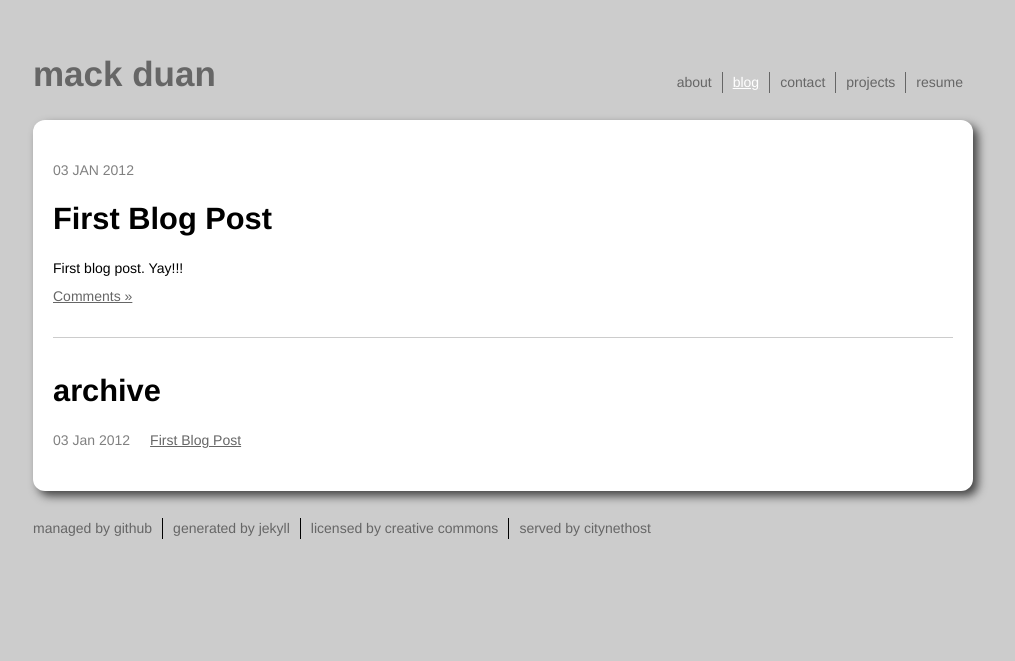
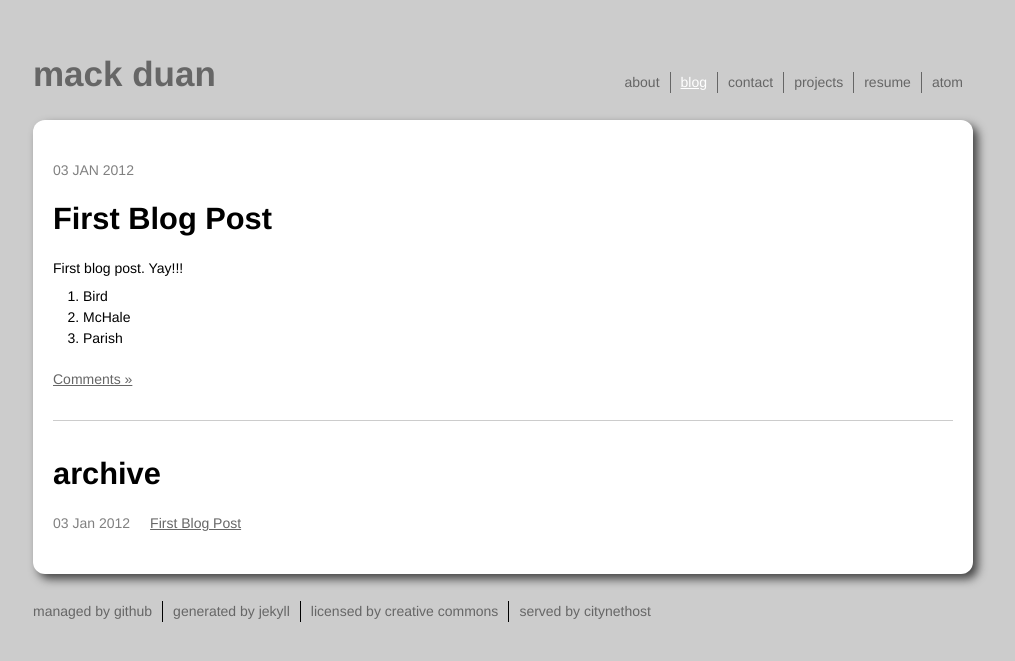
Before and after one commit to mduan/blog, a Jekyll site: the page built from index.html, in a window 1280 px wide. Shown: the top 661 px of the page, without its empty margins (137-1152 px from the left). Built offline with Jekyll 4.4.1, drawn with Linux system fonts in a browser that asks for light colours.

Commit message:
Enable atom feed

```diff
--- a/_includes/article.html
+++ b/_includes/article.html
@@ -5,5 +5,5 @@
 	{% else %}
 		<h1>{{ article.title }}</h1>
 	{% endif %}
-	{{ article.content | markdown }}
+	{{ content }}
 </article>
--- a/_layouts/default.html
+++ b/_layouts/default.html
@@ -25,9 +22,7 @@
 				<li><a href="/contact.html" class="contact">contact</a></li>
 				<li><a href="/projects.html" class="projects">projects</a></li>
 				<li><a href="/resume.html" class="resume">resume</a></li>
-				<!-- TODO:
-				<li><a href="http://feeds2.feedburner.com/MD">rss</a></li>
-				-->
+				<li><a href="/atom.xml">atom</a></li>
 			</ul>
 		</div>
 		<div id="content" class="foreground grid_12 clearfix">
--- a/_posts/2012-01-03-first-blog-post.md
+++ b/_posts/2012-01-03-first-blog-post.md
@@ -3,3 +3,6 @@ title: First Blog Post
 layout: post
 ---
 First blog post. Yay!!!
+1.  Bird
+2.  McHale
+3.  Parish
--- a/atom.xml
+++ b/atom.xml
@@ -17,7 +17,7 @@ layout: nil
  {% for post in site.posts %}
  <entry>
    <title>{{ post.title | xml_escape }}</title>
-   <link href="http://litanyagainstfear.com{{ post.url }}"/>
+   <link href="http://mduan.com{{ post.url }}"/>
    <updated>{{ post.date | date_to_xmlschema }}</updated>
    <id>http://mduan.com{{ post.id }}</id>
    <content type="html">{{ post.content | xml_escape }}</content>
--- a/index.html
+++ b/index.html
@@ -8,6 +8,7 @@ css_paths: ["/css/blog.css"]
 	{% for article in site.posts limit:1 %}
 		<div class="section">
 			{% assign index = true %}
+			{% assign content = article.content %}
 			{% include article.html %}
 			<a id="more" href="{{ article.url }}#disqus_thread">Comments &raquo;</a>
 		</div>
```
Also changed, not shown: other parts of _layouts/default.html (+0 -3 lines).
